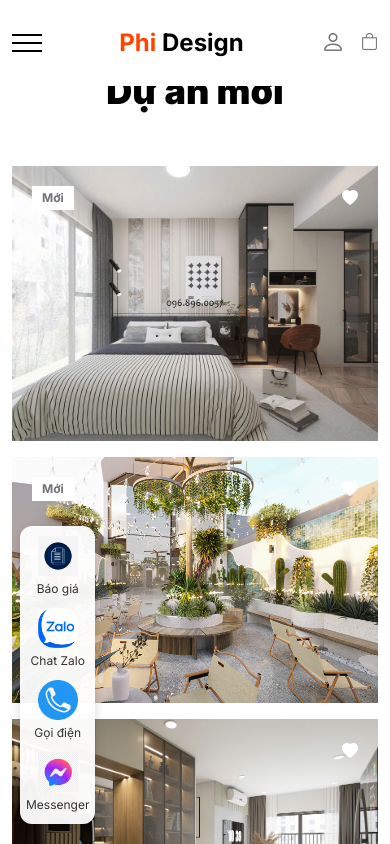
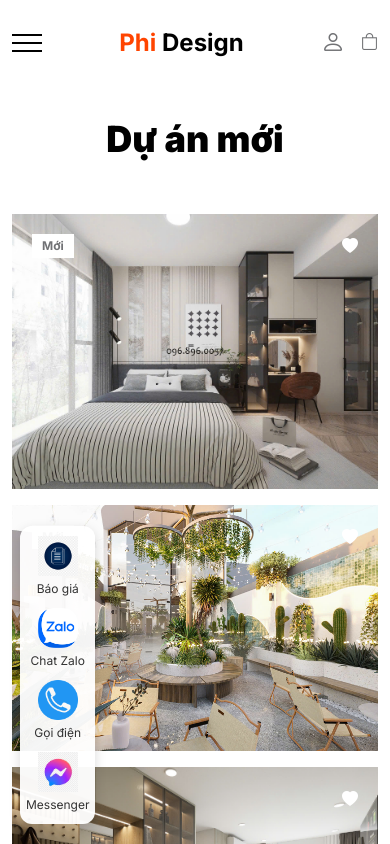
Before and after one commit to hhpr98/kien-truc-vn, a React (Vite) app: page /du-an in a window 390 px wide. Shown: the top 844 px of the page. Built offline with nearby package versions, Linux system fonts and the light colour scheme.

Commit message:
fix responsive in mobile

```diff
--- a/src/pages/Contact.jsx
+++ b/src/pages/Contact.jsx
@@ -5,7 +5,7 @@ function Contact() {
         <div className="row">
 
           <div className="col-lg-6 col-12">
-            <h2 className="mb-4">Liên hệ và báo giá</h2>
+            <h2 className="mt-5 mb-4">Liên hệ và báo giá</h2>
 
             <form
               className="contact-form me-lg-5 pe-lg-3"
--- a/src/pages/Products.jsx
+++ b/src/pages/Products.jsx
@@ -6,7 +6,7 @@ function Products() {
       <section className="products section-padding">
         <div className="container">
           <div className="col-12 text-center">
-            <h2 className="mb-5">Dự án mới</h2>
+            <h2 className="mt-5 mb-5">Dự án mới</h2>
           </div>
           <div className="row">
             <div className="col-lg-4 col-12 mb-3">
```
